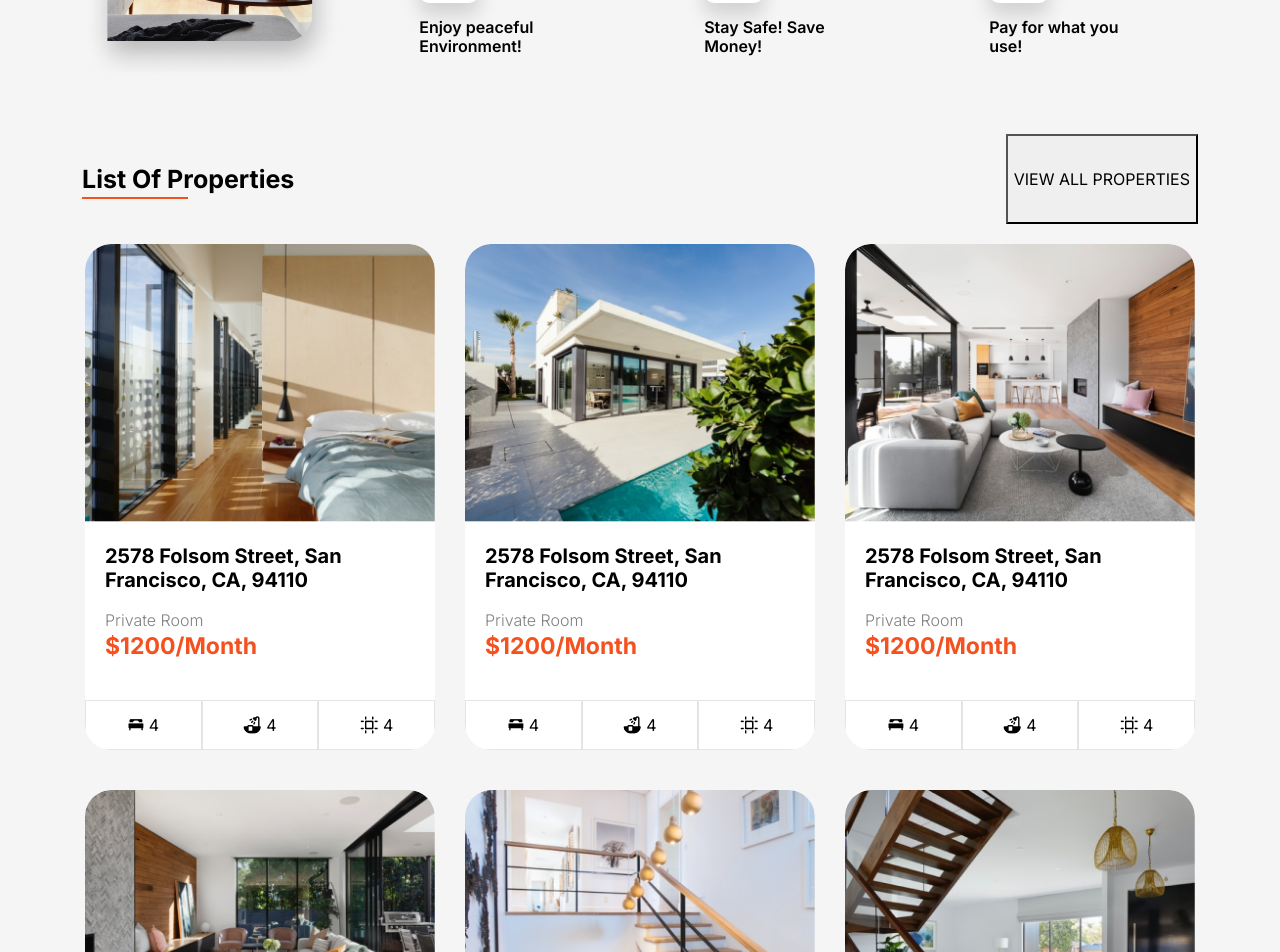
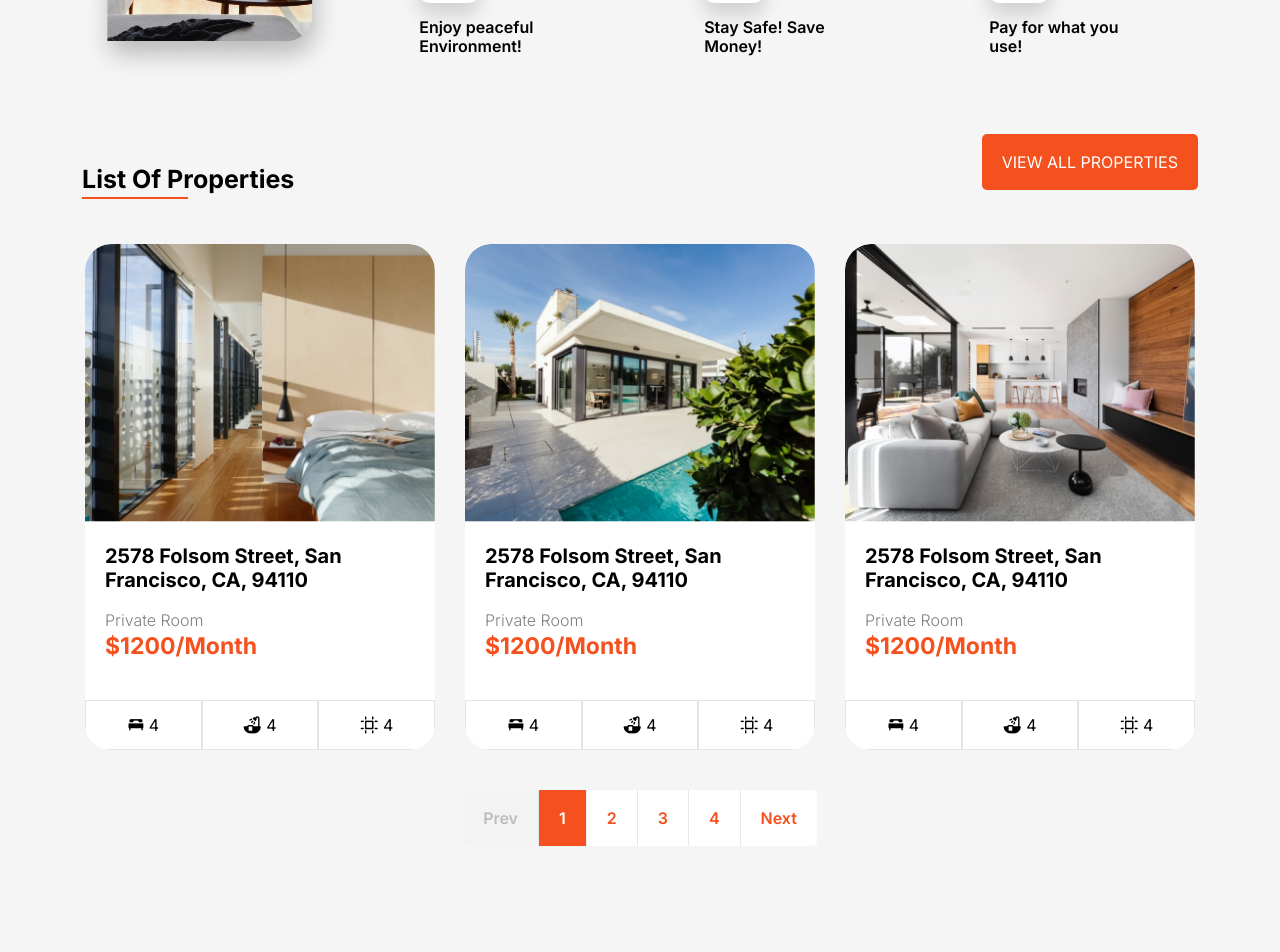
Before and after one commit to Kayzubi/home_rentals, a React (Create React App) app: page / in a window 1280 px wide. Shown: the part 1120-2072 px from the top of the page. After the commit the page ends 1986 px from the top, so only its background shows below. Built offline with nearby package versions, Linux system fonts and the light colour scheme.

Commit message:
add pagination to houses section

```diff
--- a/package.json
+++ b/package.json
@@ -11,6 +11,7 @@
     "react": "^18.2.0",
     "react-dom": "^18.2.0",
     "react-icons": "^4.7.1",
+    "react-paginate": "^8.1.4",
     "react-router-dom": "^6.6.2",
     "react-scripts": "5.0.1",
     "reactstrap": "^9.1.5",
--- a/src/App.scss
+++ b/src/App.scss
@@ -151,3 +151,70 @@ img {
     background-color: #f4511e;
   }
 }
+
+.btn {
+  border-radius: 5px;
+  padding: 20px;
+  text-transform: uppercase;
+  border: none;
+  outline: none;
+}
+
+.btn__primary {
+  @extend .btn;
+  background-color: #f4511e;
+  color: #fff;
+}
+
+.pagination {
+  &__container {
+    display: flex;
+    justify-content: center;
+    align-items: center;
+    width: 200px;
+    margin: 20px auto;
+    a {
+      padding: 10px;
+    }
+    li {
+      font-weight: 600;
+      cursor: pointer;
+      padding: 20px 10px;
+      color: #f4511e;
+      background-color: #fff;
+      &:not(:last-child) {
+        border-right: 1px solid #e8e8e8;
+      }
+    }
+
+    .disabled {
+      background-color: #f3f3f3;
+      a {
+        color: #bdbdbd;
+      }
+    }
+    .selected {
+      a {
+        color: #fff;
+      }
+      background-color: #f4511e;
+    }
+  }
+
+  &__prev,
+  &__next {
+    color: #f4511e;
+
+    &:hover {
+      color: #f4511e;
+    }
+  }
+}
+
+.previous {
+  border-radius: 5px 0 0 5px;
+}
+
+.next {
+  border-radius: 0 5px 5px 0;
+}
--- a/src/components/Properties/PropertiesList.jsx
+++ b/src/components/Properties/PropertiesList.jsx
@@ -1,20 +1,54 @@
-import React from 'react'
-import properties from '../../properties'
+import React, { useState } from 'react'
+import PropTypes from 'prop-types'
 import PropertyCard from '../PropertyCard/PropertyCard'
+import ReactPaginate from 'react-paginate'
 
-const PropertiesList = () => {
+const PropertiesList = ({ data }) => {
+  const [currentPage, setCurrentPage] = useState(0)
+
+  const itemsPerpage = 3
+  const visited = currentPage * itemsPerpage
+  const pageCount = Math.ceil(data.length / itemsPerpage)
+
+  const displayHouses = data
+    .slice(visited, visited + itemsPerpage)
+    .map((item, index) => (
+      <PropertyCard
+        key={index}
+        title={item.title}
+        price={item.price}
+        image={item.image}
+      />
+    ))
+
+  const handlePageChange = ({ selected }) => {
+    setCurrentPage(selected)
+  }
+
   return (
     <>
-      {properties.map((item, index) => (
-        <PropertyCard
-          key={index}
-          title={item.title}
-          price={item.price}
-          image={item.image}
+      {displayHouses}
+      <div>
+        <ReactPaginate
+          breakLabel={'...'}
+          pageRangeDisplayed={2}
+          previousLabel={'Prev'}
+          nextLabel={'Next'}
+          pageCount={pageCount}
+          onPageChange={handlePageChange}
+          containerClassName={'pagination__container'}
+          nextLinkClassName={'pagination__next'}
+          previousLinkClassName={'pagination__prev'}
+          activeLinkClassName={'pagination__active'}
+          disabledLinkClassName={'pagination__disabled'}
         />
-      ))}
+      </div>
     </>
   )
 }
 
+PropertiesList.propTypes = {
+  data: PropTypes.array.isRequired,
+}
+
 export default PropertiesList
--- a/src/views/Home.jsx
+++ b/src/views/Home.jsx
@@ -3,6 +3,9 @@ import { Container, Row } from 'reactstrap'
 import Features from '../components/Features/Features'
 import Hero from '../components/Hero/Hero'
 import PropertiesList from '../components/Properties/PropertiesList'
+
+import { motion } from 'framer-motion'
+import properties from '../properties'
 
 const Home = () => {
   return (
@@ -13,10 +16,14 @@ const Home = () => {
         <Container>
           <div className='d-flex justify-content-between align-utems-center '>
             <h4 className='heading__secondary'>List of Properties</h4>
-            <button>View All Properties</button>
+            <span>
+              <motion.button whileTap={{ scale: 1.1 }} className='btn__primary'>
+                View All Properties
+              </motion.button>
+            </span>
           </div>
           <Row>
-            <PropertiesList />
+            <PropertiesList data={properties} />
           </Row>
         </Container>
       </section>
```
Also changed, not shown: 1 other file (tests, documents, lock files or other folders).
